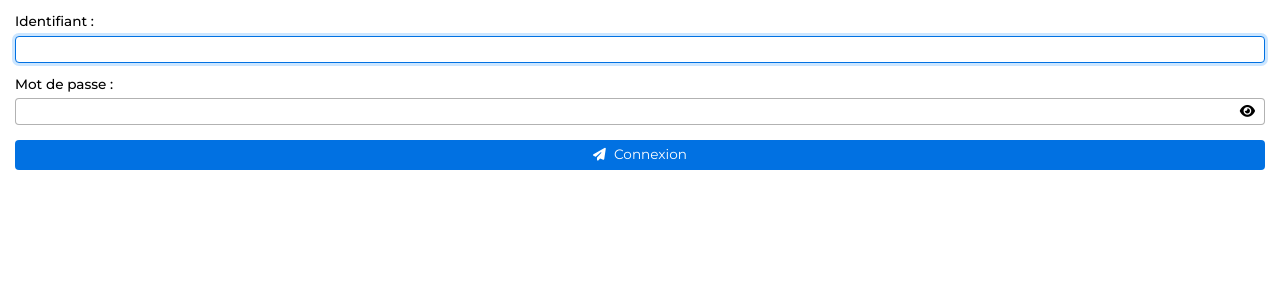
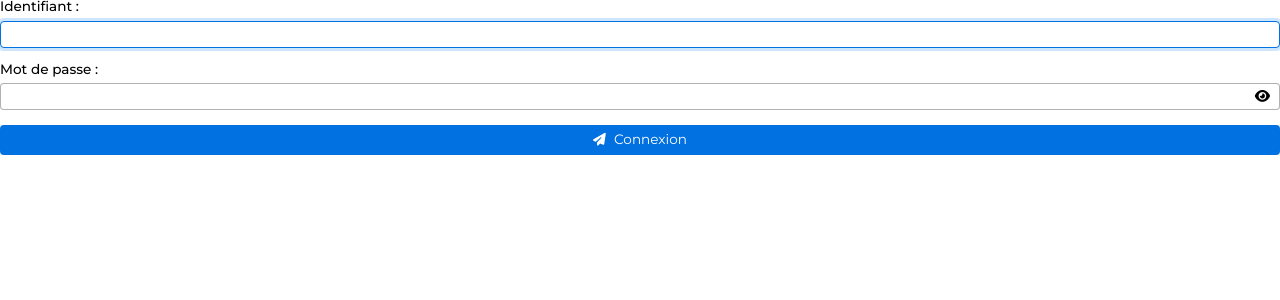
Before and after one commit to achilledavid/mud-ladder, an Angular app: page /login in a window 1280 px wide. Shown: the top 300 px of the page. Built offline with nearby package versions, Linux system fonts and the light colour scheme.

Commit message:
Création d'un container de page

```diff
--- a/src/scss/styles.scss
+++ b/src/scss/styles.scss
@@ -18,9 +18,3 @@
 body {
     background-color: var(--background);
 }
-
-.container {
-    max-width: 1520px;
-    margin: 0 auto;
-    padding: 15px;
-}
```
